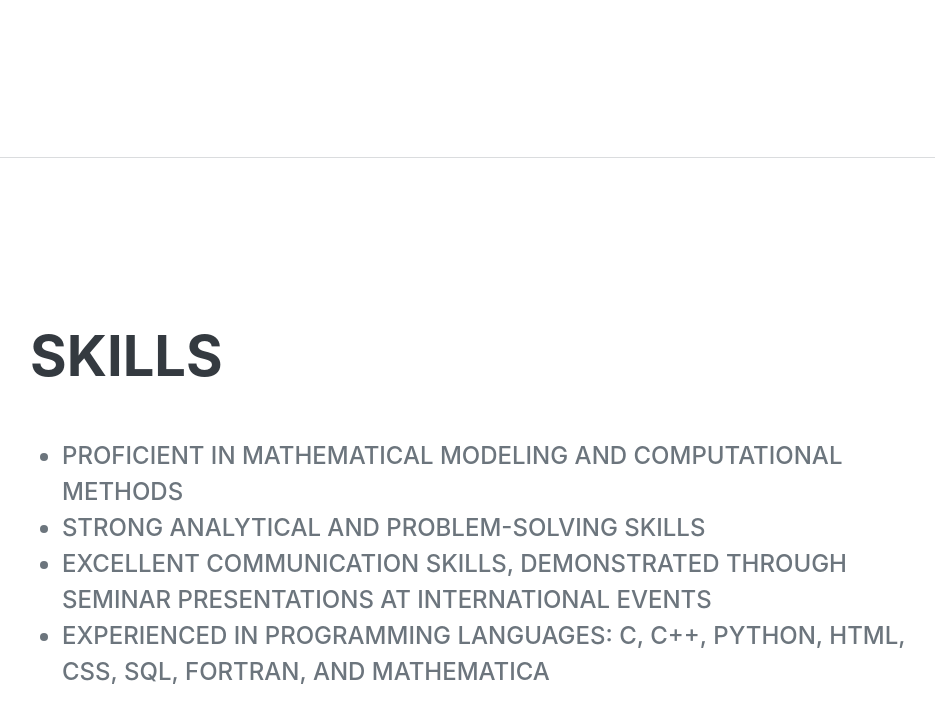
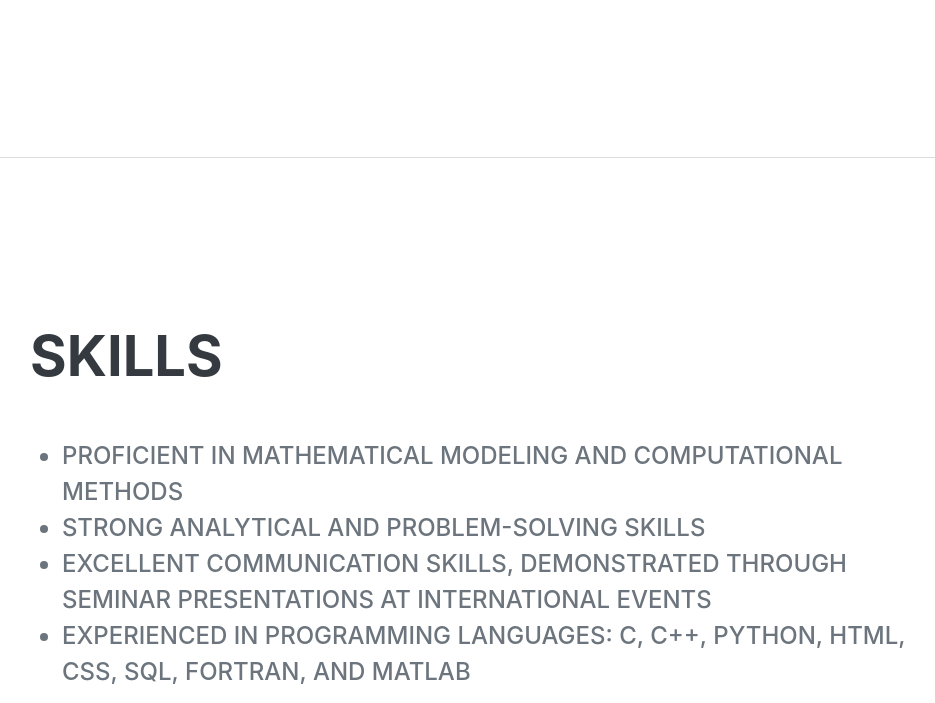
Before and after one commit to ybgodoy/curriculum, a plain HTML site: page index.html in a window 1280 px wide. Shown: the part 2271-2974 px from the top of the page, without its empty margins (290-1225 px from the left). Drawn offline with nearby package versions, Linux system fonts and the light colour scheme; a web font is replaced by a local one.

Commit message:
Initial commit

```diff
--- a/index.html
+++ b/index.html
@@ -137,7 +137,7 @@
                             <li>Proficient in mathematical modeling and computational methods</li>
                             <li>Strong analytical and problem-solving skills</li>
                             <li>Excellent communication skills, demonstrated through seminar presentations at international events</li>
-                            <li>Experienced in programming languages: C, C++, Python, HTML, CSS, SQL, Fortran, and Mathematica</li>
+                            <li>Experienced in programming languages: C, C++, Python, HTML, CSS, SQL, Fortran, and Matlab</li>
                         </ul>
                     </div>
                     <ul class="list-inline dev-icons">
```
